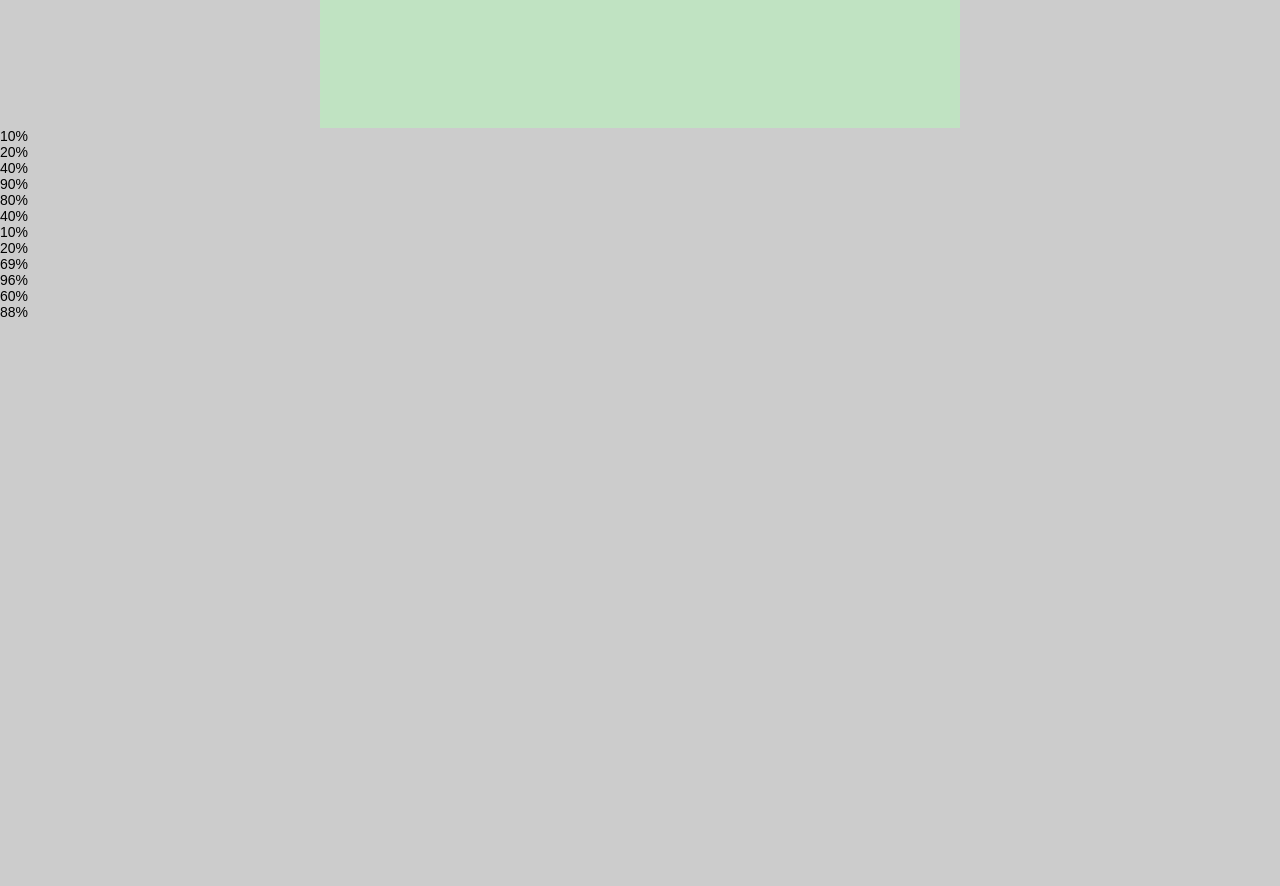
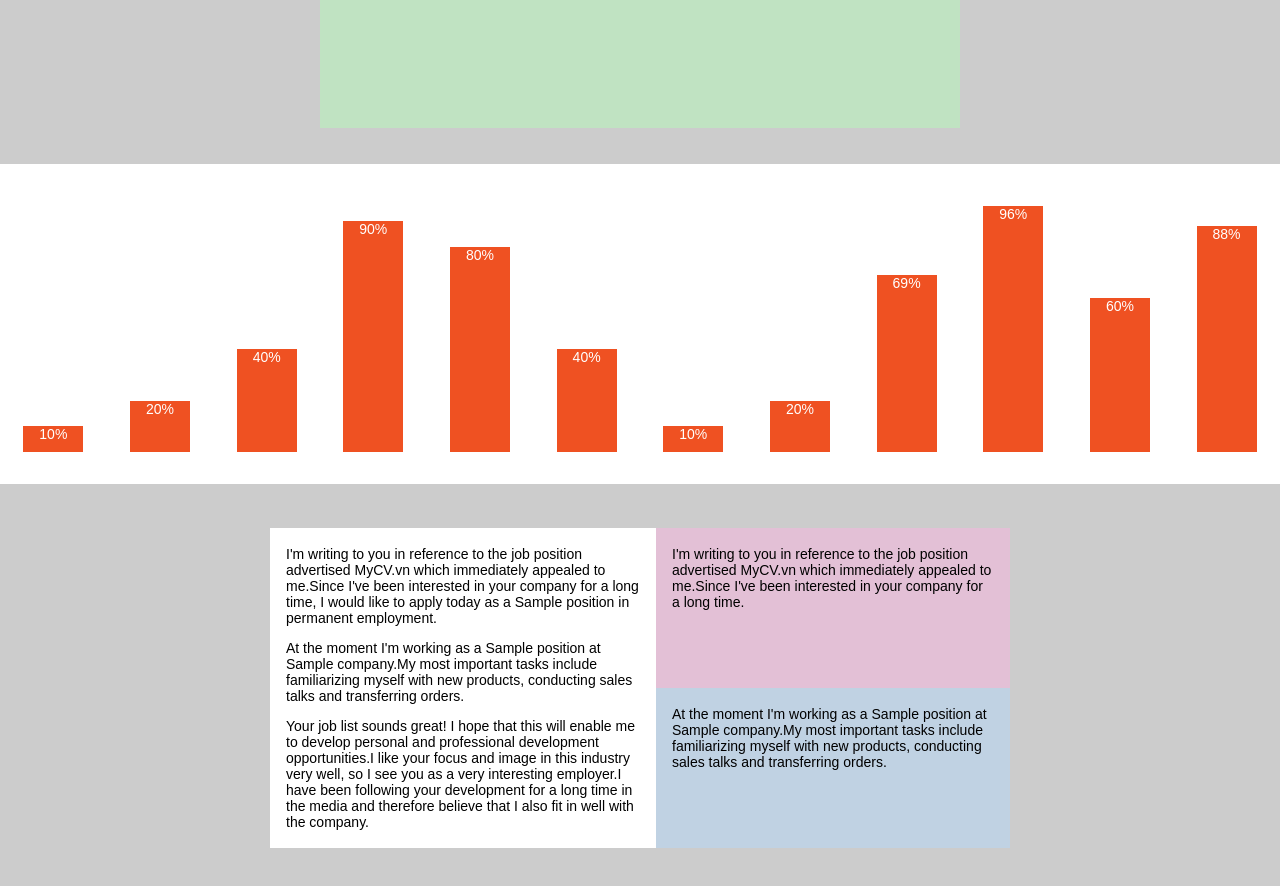
Before and after one commit to AlfredPhan/flexbox, a plain HTML site: page index.html in a window 1280 px wide. Shown: the part 1240-2126 px from the top of the page. Before the commit the page ends 1560 px from the top, so only its background shows below. Drawn offline with Linux system fonts and the light colour scheme.

Commit message:
new update

```diff
--- a/assets/style.css
+++ b/assets/style.css
@@ -157,7 +157,7 @@ body {
 .center-layout__item {
     font-size: 42px;
     font-weight: 700;
-     /*
+    /*
       Cũng có cách khác là các bạn
       thêm 2 thuộc tính vào flex-container:
       justify-content: center;
@@ -171,3 +171,66 @@ body {
 }
 
 /* Chart */
+.chart-layout {
+    margin: 36px auto 0 auto;
+    padding: 32px 0;
+    height: 320px;
+    background-color: #fff;
+    display: flex;
+    justify-content: space-around;
+}
+
+.chart-layout__item {
+    align-self: flex-end;
+    width: 60px;
+    color: #fff;
+    text-align: center;
+    height: var(--percent);
+    background-color: #EF5122;
+    animation: growth ease-in 0.5s;
+}
+
+@keyframes growth {
+    from {
+        opacity: 0;
+        height: calc(var(--percent) - 50%);
+    }
+    to {
+        opacity: 1;
+        height: var(--percent);
+    }
+}
+
+/* End */
+.the-end {
+    margin: 12px auto 48px auto;
+    padding: 32px 0;
+    max-width: 740px;
+    min-height: 360px;
+    display: flex;
+    flex-direction: row;
+}
+
+.the-end__first {
+    padding: 4px 16px;
+    background-color: #fff;
+    flex: 1;
+}
+
+.the-end__second {
+    flex: 1;
+    display: flex;
+    flex-direction: column;
+}
+
+.the-end__second-one {
+    flex: 1;
+    padding: 4px 16px;
+    background-color: rgb(227, 192, 214);
+}
+
+.the-end__second-two {
+    flex: 1;
+    padding: 4px 16px;
+    background-color: rgb(192, 210, 227);
+}
--- a/index.html
+++ b/index.html
@@ -115,8 +115,8 @@
         <h3 class="center-layout__item">Center item</h3>
     </div>
 
-     <!-- Chart -->
-     <div class="chart-layout">
+    <!-- Chart -->
+    <div class="chart-layout">
         <div class="chart-layout__item" style="--percent: 10%">10%</div>
         <div class="chart-layout__item" style="--percent: 20%">20%</div>
         <div class="chart-layout__item" style="--percent: 40%">40%</div>
@@ -130,6 +130,32 @@
         <div class="chart-layout__item" style="--percent: 60%">60%</div>
         <div class="chart-layout__item" style="--percent: 88%">88%</div>
     </div>
+
+    <!-- End -->
+    <!-- End -->
+    <div class="the-end">
+        <div class="the-end__first">
+            <p>I'm writing to you in reference to the job position advertised MyCV.vn which immediately appealed to
+                me.Since I've been interested in your company for a long time, I would like to apply today as a Sample
+                position in permanent employment.</p>
+            <p>At the moment I'm working as a Sample position at Sample company.My most important tasks include
+                familiarizing myself with new products, conducting sales talks and transferring orders.</p>
+            <p>Your job list sounds great! I hope that this will enable me to develop personal and professional
+                development opportunities.I like your focus and image in this industry very well, so I see you as a very
+                interesting employer.I have been following your development for a long time in the media and therefore
+                believe that I also fit in well with the company.</p>
+        </div>
+        <div class="the-end__second">
+            <div class="the-end__second-one">
+                <p>I'm writing to you in reference to the job position advertised MyCV.vn which immediately appealed to
+                    me.Since I've been interested in your company for a long time.</p>
+            </div>
+            <div class="the-end__second-two">
+                <p>At the moment I'm working as a Sample position at Sample company.My most important tasks include
+                    familiarizing myself with new products, conducting sales talks and transferring orders.</p>
+            </div>
+        </div>
+    </div>
 </body>
 
 </html>
```
